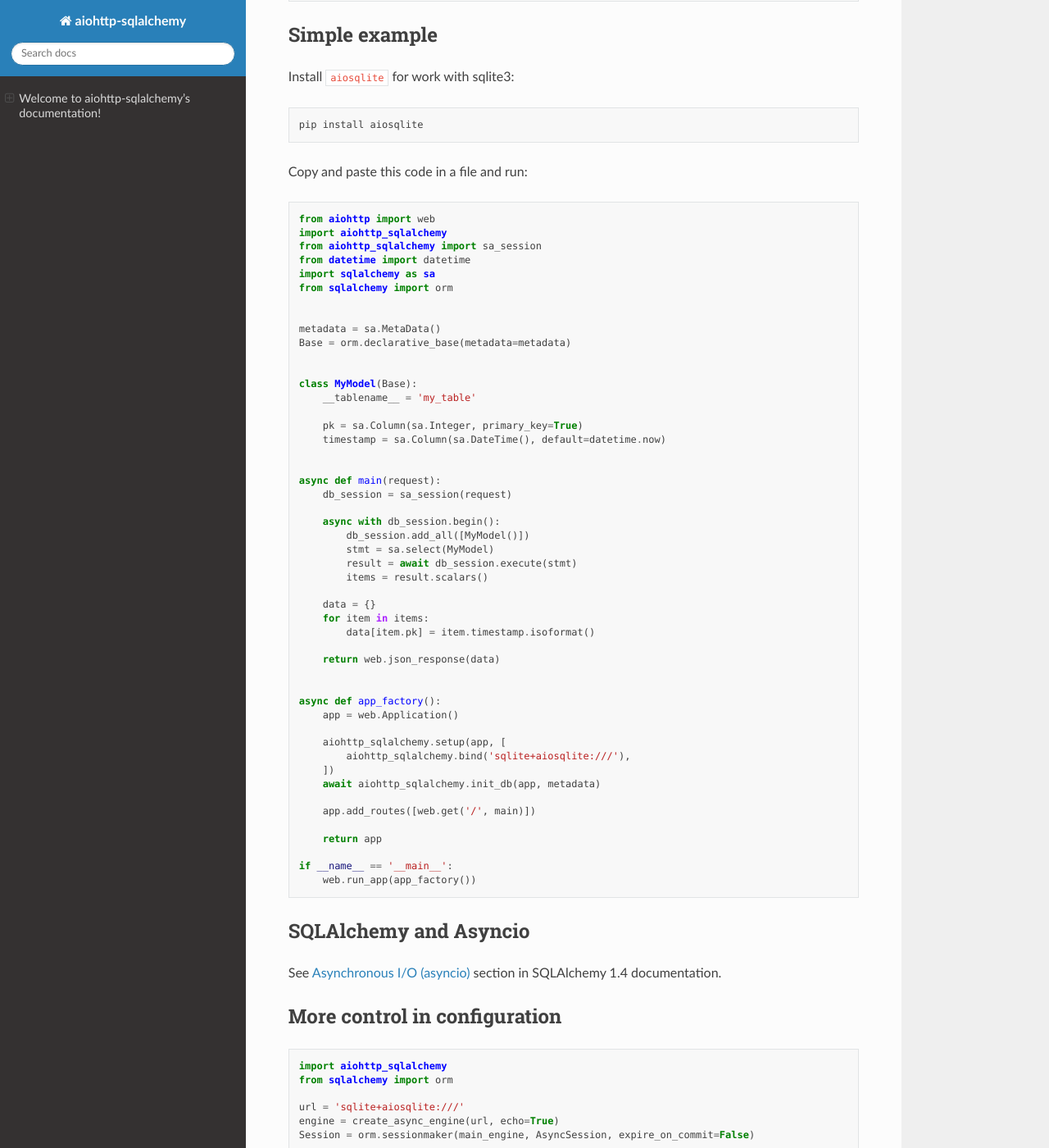
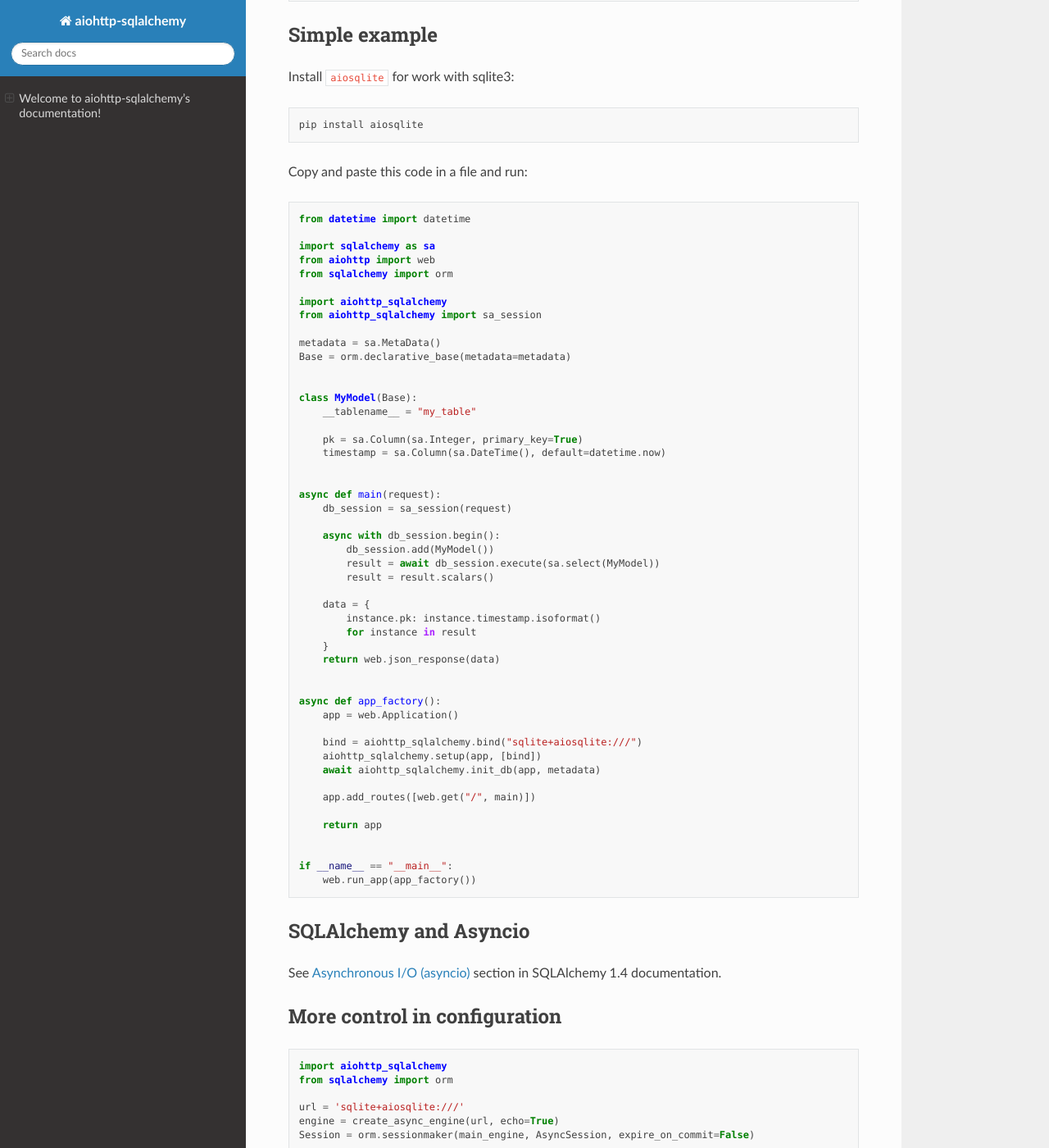
Before and after one commit to ri-gilfanov/aiohttp-sqlalchemy, a Sphinx documentation site: the page built from docs/index.rst, in a window 1280 px wide and 1400 px high, scrolled down 1401 px. Shown: the whole window at 82% size. Built offline with Sphinx 7.4.7 and the Read the Docs theme 2.0.0, drawn with Linux system fonts in a browser that asks for light colours.

Commit message:
Update simple example

```diff
--- a/docs/index.rst
+++ b/docs/index.rst
@@ -93,20 +93,21 @@ Copy and paste this code in a file and run:
 
 .. code-block:: python
 
+  from datetime import datetime
+
+  import sqlalchemy as sa
   from aiohttp import web
+  from sqlalchemy import orm
+
   import aiohttp_sqlalchemy
   from aiohttp_sqlalchemy import sa_session
-  from datetime import datetime
-  import sqlalchemy as sa
-  from sqlalchemy import orm
-
 
   metadata = sa.MetaData()
   Base = orm.declarative_base(metadata=metadata)
 
 
   class MyModel(Base):
-      __tablename__ = 'my_table'
+      __tablename__ = "my_table"
 
       pk = sa.Column(sa.Integer, primary_key=True)
       timestamp = sa.Column(sa.DateTime(), default=datetime.now)
@@ -116,31 +117,30 @@ Copy and paste this code in a file and run:
       db_session = sa_session(request)
 
       async with db_session.begin():
-          db_session.add_all([MyModel()])
-          stmt = sa.select(MyModel)
-          result = await db_session.execute(stmt)
-          items = result.scalars()
+          db_session.add(MyModel())
+          result = await db_session.execute(sa.select(MyModel))
+          result = result.scalars()
 
-      data = {}
-      for item in items:
-          data[item.pk] = item.timestamp.isoformat()
-
+      data = {
+          instance.pk: instance.timestamp.isoformat()
+          for instance in result
+      }
       return web.json_response(data)
 
 
   async def app_factory():
       app = web.Application()
 
-      aiohttp_sqlalchemy.setup(app, [
-          aiohttp_sqlalchemy.bind('sqlite+aiosqlite:///'),
-      ])
+      bind = aiohttp_sqlalchemy.bind("sqlite+aiosqlite:///")
+      aiohttp_sqlalchemy.setup(app, [bind])
       await aiohttp_sqlalchemy.init_db(app, metadata)
 
-      app.add_routes([web.get('/', main)])
+      app.add_routes([web.get("/", main)])
 
       return app
 
-  if __name__ == '__main__':
+
+  if __name__ == "__main__":
       web.run_app(app_factory())
 
 
```
Also changed, not shown: README.rst (+18 -18 lines), 2 other files.
